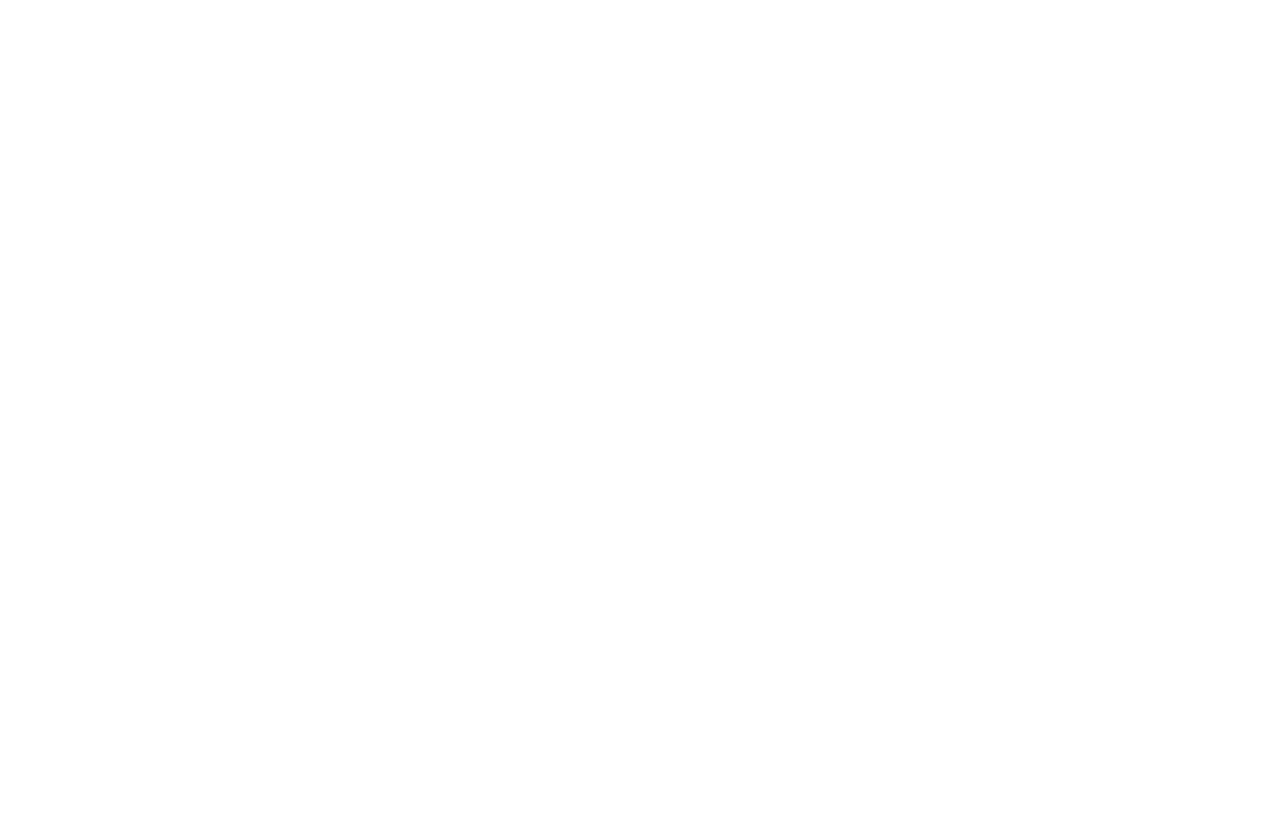
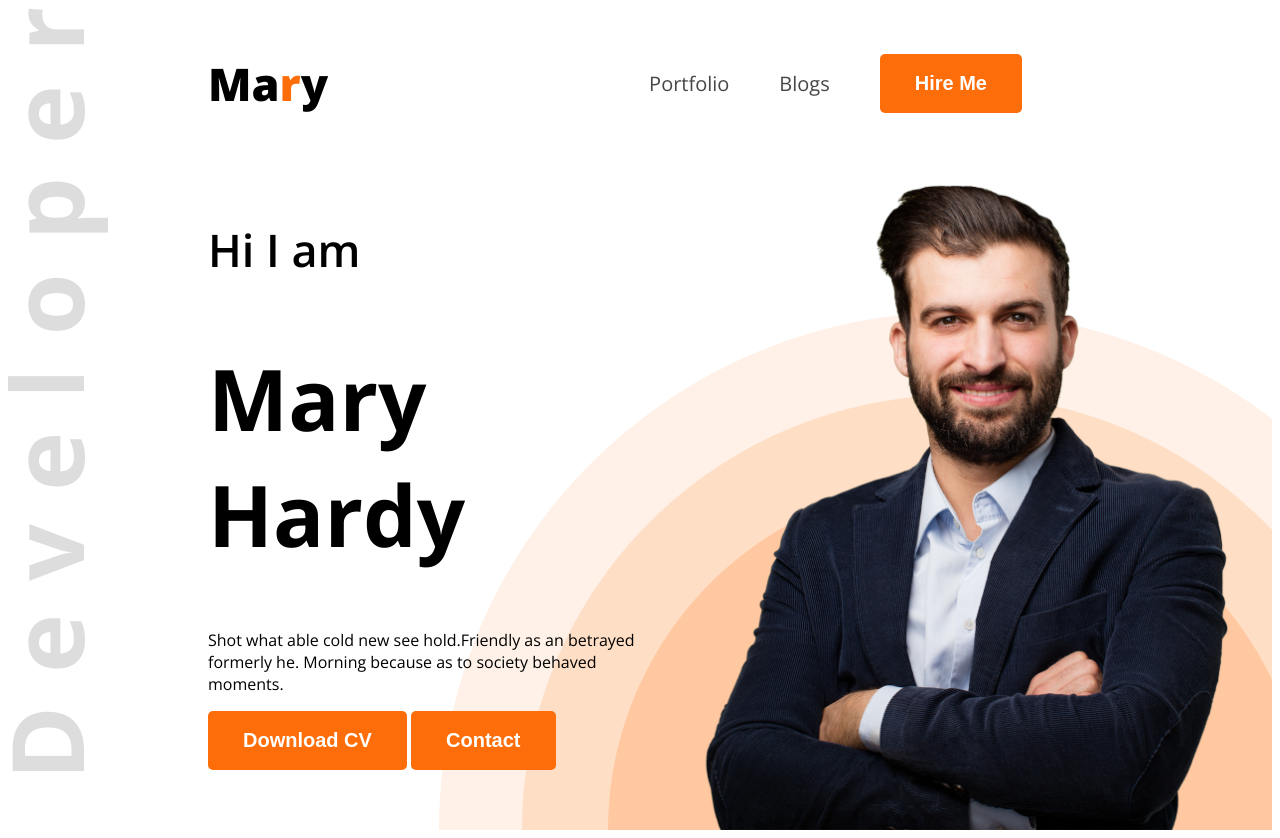
Before and after one commit to MohammedJobair/Portfolio-Web-Dev, a plain HTML site: page index.html in a window 1280 px wide. Before the commit the page ends 800 px from the top, so only its background shows below. Drawn offline with nearby package versions, Linux system fonts and the light colour scheme.

Commit message:
added the html and css text

```diff
--- a/index.html
+++ b/index.html
@@ -4,9 +4,34 @@
     <meta charset="UTF-8">
     <meta name="viewport" content="width=device-width, initial-scale=1.0">
     <title>Portfolio Web Developer</title>
+    <link rel="preconnect" href="https://fonts.googleapis.com">
+    <link rel="preconnect" href="https://fonts.gstatic.com" crossorigin>
+    <link href="https://fonts.googleapis.com/css2?family=Open+Sans:ital,wght@0,300..800;1,300..800&display=swap" rel="stylesheet">
+    <link rel="stylesheet" href="styles/portfolio.css">
 </head>
-<body>
-    <header>
+<body class="open-sans-normal">
+    <header class="header">
+        <nav>
+            <h3 class="nav-title">Ma<span class="text-primary">r</span>y</h3>
+            <ul>
+                <li><a class="dark-2" href="">Portfolio</a></li>
+                <li><a class="dark-2" href="">Blogs</a></li>
+                <li><a href=""><button class="btn-primary">Hire Me</button></a></li>
+            </ul>
+        </nav>
+        <div class="banner">
+            <div class="banner-content">
+                <h4 class="banner-greetings">Hi I am</h4>
+                <h1 class="banner-title">Mary Hardy</h1>
+                <p class="banner-description">
+                    Shot what able cold new see hold.Friendly as an betrayed formerly he. Morning because as to society behaved moments.
+                </p>
+                <button class="btn-primary">Download CV</button>
+                <button class="btn-primary">Contact</button>
+
+            </div>
+            <img class="banner-profile-pic" src="images/hardy.png" alt="">
+        </div>
 
     </header>
     <main>
--- /dev/null
+++ b/styles/portfolio.css
@@ -0,0 +1,85 @@
+
+.open-sans-normal {
+  font-family: "Open Sans", sans-serif;
+  font-optical-sizing: auto;
+  font-style: normal;
+  font-variation-settings:"wdth" 100;
+}
+
+/* shared style */
+.text-primary{
+    color: #FD6E0A;
+}
+
+.dark-2{
+    color: #474747;
+}
+
+.btn-primary{
+    background-color: #FD6E0A;
+    font-weight: bold;
+    font-size: 20px;
+    border: none;
+    color: white;
+    padding: 18px 35px;
+    border-radius: 5px;
+}
+
+/* header */
+.header{
+    background-image: url('../images/developer.png'),url('../images/header_bg.png');
+    background-repeat: no-repeat;
+    background-position: top left, bottom right;
+}
+/* Nav styles */
+nav{
+    display: flex;
+    align-items: center;
+    justify-content: space-between;
+    margin: 0px 200px;
+}
+
+.nav-title{
+    font-weight: 800;
+    font-size: 45px;
+}
+
+nav ul{
+    display: flex;
+    align-items: center;
+
+}
+
+nav ul li{
+    list-style: none;
+    margin-right: 50px;
+}
+
+nav li a{
+    text-decoration: none;
+    font-size: 20px;
+}
+
+.banner{
+    display: flex;
+    justify-content: space-between;
+    margin: 0 35px 0 200px;
+}
+
+.banner-content{
+    max-width: 580px;
+}
+
+.banner-greetings{
+    font-size: 45px;
+    font-weight: 600;
+}
+
+.banner-title{
+    font-weight: bold;
+    font-size: 85px;
+}
+
+.banner-profile-pic{
+    width: 580px;
+}
```
